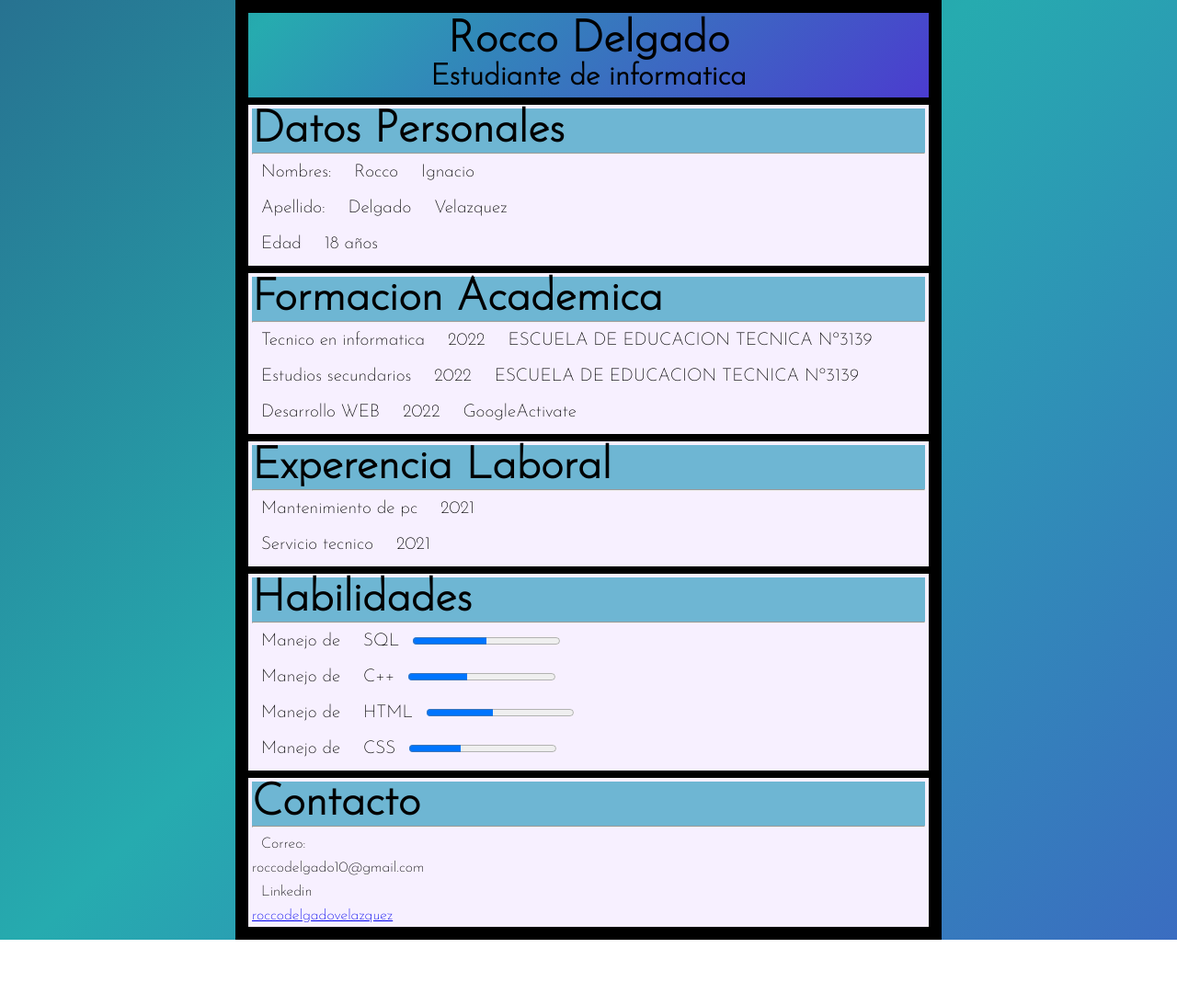
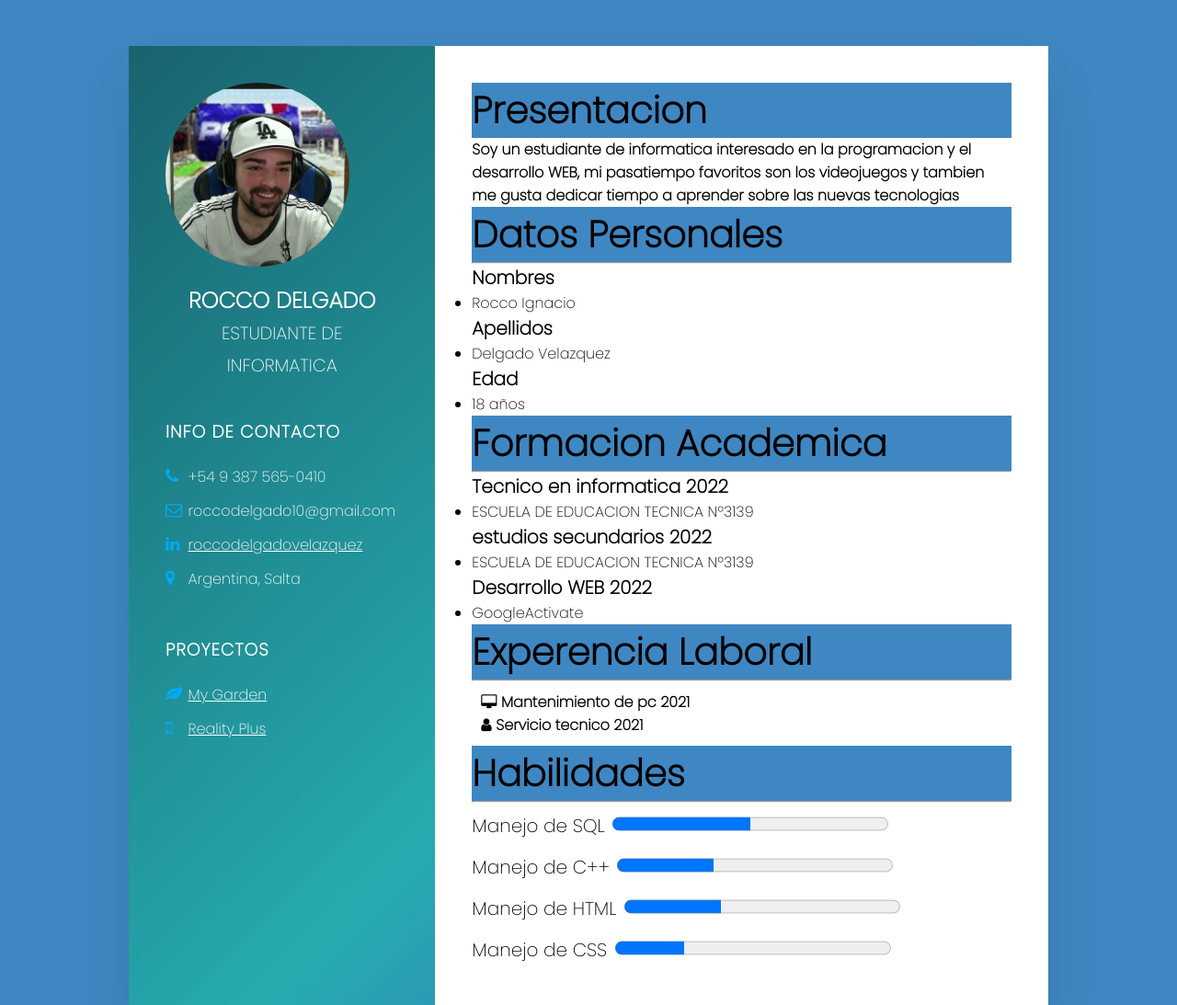
Before and after one commit to RoccoDelgado/RoccoDelgado.github.io, a plain HTML site: page index.html in a window 1280 px wide. Shown: the top 1093 px of the page at 92% size. Before the commit the page ends 1022 px from the top, so only its background shows below. Drawn offline with Linux system fonts and the light colour scheme.

Commit message:
Add files via upload

```diff
--- a/index.html
+++ b/index.html
@@ -3,29 +3,73 @@
     <head>
         <title>Curriculum</title>
         <link rel="stylesheet" href="styles.css">
-        <link href="https://fonts.googleapis.com/css2?family=Alfa+Slab+One&family=Josefin+Sans:wght@200&family=Paytone+One&display=swap" rel="stylesheet">    </head>
+        <link rel="stylesheet" href="https://cdnjs.cloudflare.com/ajax/libs/font-awesome/4.7.0/css/font-awesome.css" integrity="sha512-5A8nwdMOWrSz20fDsjczgUidUBR8liPYU+WymTZP1lmY9G6Oc7HlZv156XqnsgNUzTyMefFTcsFH/tnJE/+xBg==" crossorigin="anonymous" referrerpolicy="no-referrer" />
+    </head>
     <body>
-        <main id="main">
+        <main>
+            <div class="barra">
+            <section id="hero">
+                <div class="perfil">
+                    <div class="foto">
+                    <img src="foto.jpg">
+                </div>
+                    <h2>Rocco Delgado <span>Estudiante de informatica</span></h2>
+                </div>
+            </section>
+            <div class="contacto">
+                <h3 class="contact">Info de contacto</h3>
+                <ul>
+                    <li>
+                        <span class="icon"><i class="fa fa-phone" aria-hidden="true"></i></span>
+                        <span class="text">+54 9 387 565-0410</span>
+                    </li>
+                    <li>
+                        <span class="icon"><i class="fa fa-envelope-o" aria-hidden="true"></i></span>
+                        <span class="text">roccodelgado10@gmail.com</span>
+                    </li>
+                    <li>
+                        <span class="icon"><i class="fa fa-linkedin" aria-hidden="true"></i></span>
+                        <span class="text"><a href="http://https://www.linkedin.com/in/rocco-delgado-velazquez-3a2b0423a">roccodelgadovelazquez</a></span>
+                    </li>
+                    <li>
+                        <span class="icon"><i class="fa fa-map-marker" aria-hidden="true"></i></span>
+                        <span class="text">Argentina, Salta</span>
+                    </li>
+                </ul>
+            </div>
+            <div class="contacto">
+                <h3 class="contact">proyectos</h3>
+                <ul>
+                    <li>
+                        <span class="icon"><i class="fa fa-leaf" aria-hidden="true"></i></span>
+                        <a href="https://github.com/RoccoDelgado/RoccoDelgado">My Garden</a>
+                    </li>
+                    <li>
+                        <span class="icon"><i class="fa fa-mobile" aria-hidden="true"></i></span>
+                        <a href="https://github.com/RoccoDelgado/RoccoDelgado">Reality Plus</a>
+                    </li>
+                </ul>
+            </div>
+
+            </div>
             <div class="container">
-            <section id="hero">
-                <h1>Rocco Delgado</h1>
-                <h2>Estudiante de informatica</h2>
-            </section>
+                <section id="personal">
+                    <h1 class="titulo">Presentacion</h1>
+                    <p>Soy un estudiante de informatica interesado en la programacion y el desarrollo WEB, mi pasatiempo favoritos son los videojuegos y tambien me gusta dedicar tiempo a aprender sobre las nuevas tecnologias</p>
+                </section>
             <section id="personal">
                 <h1 class="titulo">Datos Personales</h1>
                 <hr>
                 <ul>
-                    <li>Nombres:</li>
-                    <li>Rocco</li>
-                    <li>Ignacio</li>
+                    <label>Nombres</label>
+                    <li>Rocco Ignacio</li>
                 </ul>
                 <ul>
-                    <li>Apellido:</li>
-                    <li>Delgado</li>
-                    <li>Velazquez</li>
+                    <label>Apellidos</label>
+                    <li>Delgado Velazquez</li>
                 </ul>
                 <ul>
-                    <li>Edad</li>
+                    <label>Edad</label>
                     <li>18 años</li>
                 </ul>
             </section>
@@ -35,18 +79,15 @@
                 <hr>
 
                     <ul>
-                        <li>Tecnico en informatica</li>
-                        <li>2022</li>
+                        <label>Tecnico en informatica 2022</label>
                         <li>ESCUELA DE EDUCACION TECNICA Nº3139</li>
                     </ul>
                     <ul>
-                        <li>Estudios secundarios</li>
-                        <li>2022</li>
+                        <label>estudios secundarios 2022</label>
                         <li>ESCUELA DE EDUCACION TECNICA Nº3139</li>
                     </ul>
                     <ul>
-                        <li>Desarrollo WEB</li>
-                        <li>2022</li>
+                        <label>Desarrollo WEB 2022</label>
                         <li>GoogleActivate</li>
                     </ul>
 
@@ -55,59 +96,40 @@
             <section id="experencialab">
                 <h1 class="titulo">Experencia Laboral</h1>
                 <hr>
-                <div>
+                <div class="laboral">
                     <ul>
-                        <li>Mantenimiento de pc</li>
-                        <li>2021</li>
+                        <span><i class="fa fa-desktop" aria-hidden="true"></i></span>
+                        <span>Mantenimiento de pc 2021</span>
                     </ul>
                     <ul>
-                        <li>Servicio tecnico</li>
-                        <li>2021</li>
+                        <span><i class="fa fa-user" aria-hidden="true"></i></span>
+                        <span>Servicio tecnico 2021</span>
                     </ul>
                 </div>
             </section>
             <section id="habilidades">
                 <h1 class="titulo">Habilidades</h1>
                 <hr>
-                <div>
+                <div class="habilidades">
                     <ul>
-                        <li>Manejo de </li>
-                        <li>SQL</li>
+                        <label>Manejo de SQL</label>
                         <progress value="50" max="100"></progress>
                     </ul>
                     <ul>
-                        <li>Manejo de</li>
-                        <li>C++</li>
-                        <progress value="40" max="100"></progress>
+                        <label>Manejo de C++</label>
+                        <progress value="35" max="100"></progress>
                     </ul>
                     <ul>
-                        <li>Manejo de</li>
-                        <li>HTML</li>
-                        <progress  value="45" max="100"></progress>
+                        <label>Manejo de HTML</label>
+                        <progress  value="35" max="100"></progress>
                     </ul>
                     <ul>
-                        <li>Manejo de</li>
-                        <li>CSS</li>
-                        <progress value="35" max="100"></progress>
+                        <label>Manejo de CSS</label>
+                        <progress value="25" max="100"></progress>
                     </ul>
                 </div>
             </section>
-            <section id="contact">
-                <h1 class="titulo">Contacto</h1>
-                <hr>
-
-                <div>
-                    <label>Correo:</label>
-                    <p>roccodelgado10@gmail.com</p>
-                </div>
-                 <div>
-                        <label>Linkedin</label>
-                        <a href="https://www.linkedin.com/in/rocco-delgado-velazquez-3a2b0423a/">roccodelgadovelazquez</a>
-                </div>
-
-            </section>
         </div>
         </main>
-        <footer></footer>
     </body>
 </html>
--- a/styles.css
+++ b/styles.css
@@ -1,10 +1,117 @@
+
+@import url('https://fonts.googleapis.com/css2?family=Alfa+Slab+One&family=Josefin+Sans:wght@200&family=Paytone+One&family=Poppins:wght@200&display=swap');
+
 *{
 box-sizing: border-box;
 margin: 0;
 padding: 0;
-font-family: 'Josefin Sans', sans-serif;
+font-family: 'Poppins', sans-serif;
 }
 
+
+body {
+    background-color: #3f87c2;
+    display: flex;
+    justify-content: center;
+    align-items: center;
+    min-width: 100vh;
+}
+
+main {
+    position: relative;
+    width: 100%;
+    max-width: 1000px;
+    min-width: 1000px;
+    background: antiquewhite;
+    margin: 50px;
+    display:grid;
+    grid-template-columns: 1fr 2fr;
+    box-shadow: 0 35px 55px rgba(0, 0, 0, 0.1);
+}
+.barra {
+ position: relative;
+ background-color: rgb(31, 31, 43);
+ padding:40px;
+}
+.container {
+    position: relative;
+    background:#fff;
+    padding:40px;
+  }
+.profile {
+position: relative;
+display: flex;
+flex-direction: column;
+align-items: center;
+padding-bottom: 20px;
+border-bottom:1px solid rgba(255,255,255,0.2)
+}
+.perfil .foto {
+position: relative;
+width: 200px;
+height: 200px;
+border-radius:50%;
+overflow:hidden;
+}
+.perfil .foto img {
+position: absolute;
+top: 0;
+left: 0;
+width: 100%;
+height: 100%;
+object-fit: cover;
+}
+.perfil h2 {
+color:#fff;
+font-size: 1,5em;
+margin-top: 20px;
+text-transform: uppercase;
+text-align: center;
+font-weight: 600;
+line-height: 1.4em;
+}
+.perfil h2 span
+{
+    font-size: 0.8em;
+    font-weight: 300;
+}
+.contact {
+padding-top: 40px;
+}
+.contacto ul {
+position: relative;
+}
+.contacto ul li {
+position: relative;
+list-style: none;
+margin: 10px 0;
+cursor: pointer;
+}
+.contacto ul li .icon {
+display: inline-block;
+width: 20px;
+font-size: 18px;
+color: #03a9f4;
+}
+.contacto ul li span{
+    color:#fff;
+}
+.contact {
+    color:#fff;
+    text-transform: uppercase;
+    font-weight: 600;
+    letter-spacing: 1px;
+    margin-bottom:20px;
+}
+.titulo{
+    background-color: #3f87c2;
+    font-size: 40px;
+}
+.barra {
+background: linear-gradient(-45deg, #5912db, #26abaf, #113b4b, #23d5ab);
+background-size: 400% 400%;
+animation: gradient 15s ease infinite;
+}
 @keyframes gradient {
     0% {
       background-position: 0% 50%;
@@ -16,65 +123,22 @@ font-family: 'Josefin Sans', sans-serif;
       background-position: 0% 50%;
     }
   }
-  section{
-    height: 100%;
-    border: 4px solid black;
-    padding:4px;
+a {
+    color:white;
 }
-
-section#hero{
-background-color: #3f87c2;
-display: flex;
-flex-direction: column;
-justify-content: center;
-align-items: center;
-height: 100px;
-padding-top: 10px;
-padding-bottom: 10px;
-background: linear-gradient(-45deg, #5912db, #26abaf, #113b4b, #23d5ab);
-background-size: 400% 400%;
-animation: gradient 15s ease infinite;
+p {
+    font-weight: bold;
 }
-
-.container {
-    border: 10px solid black;
-    margin-left: 20%;
-    margin-right: 20%;
-    background-color: rgb(247, 240, 255);
+label {
+font-size: 20px;
+font-weight: bolder;
 }
-main {
-    background: linear-gradient(-45deg, #5912db, #26abaf, #290657, #23d5ab);
-    background-size: 400% 400%;
-    animation: gradient 15s ease infinite;
+.laboral {
+font-weight: bolder;
+padding: 10px;
 
 }
-.titulo{
-    font-size: 3rem;
-    background-color:#6eb6d3;
+.habilidades {
+font-size: 30px;
+font-weight: lighter;
 }
-h1{
-    font-size:3rem;
-}
-h2{
-    font-size: 2rem;
-    text-align: center;
-}
-
-nav ul {
-    display: flex;
-    justify-content: center;
-    list-style: none;
-
-}
-
-ul li {
-    display: inline-block;
-    justify-content: center;
-    padding: 10px 10px;
-    font-size: 1.2rem;
-}
-
-label{
-    margin:10px;
-    display:flex;
-}
```
Also changed, not shown: foto.jpg (added).
